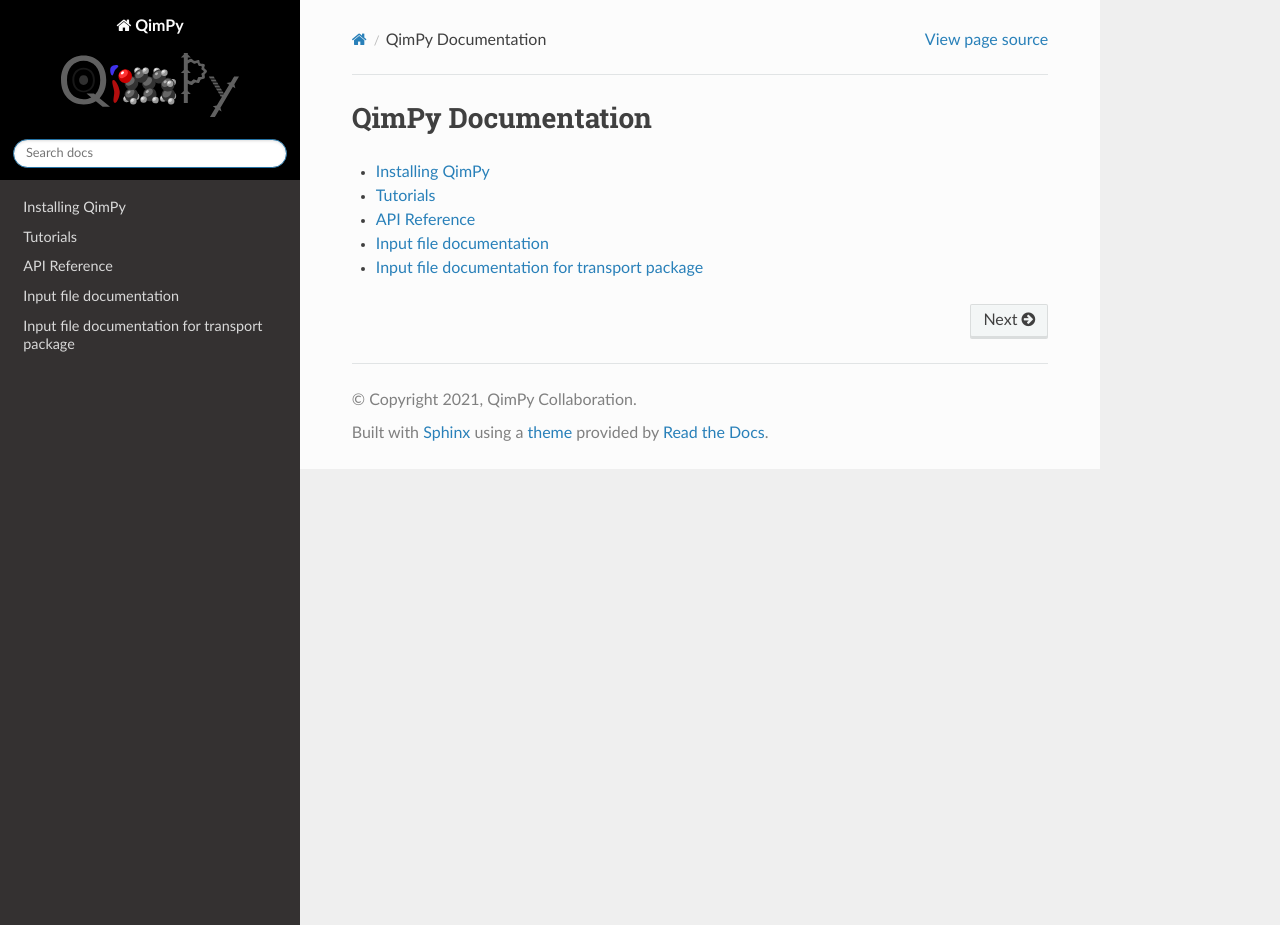
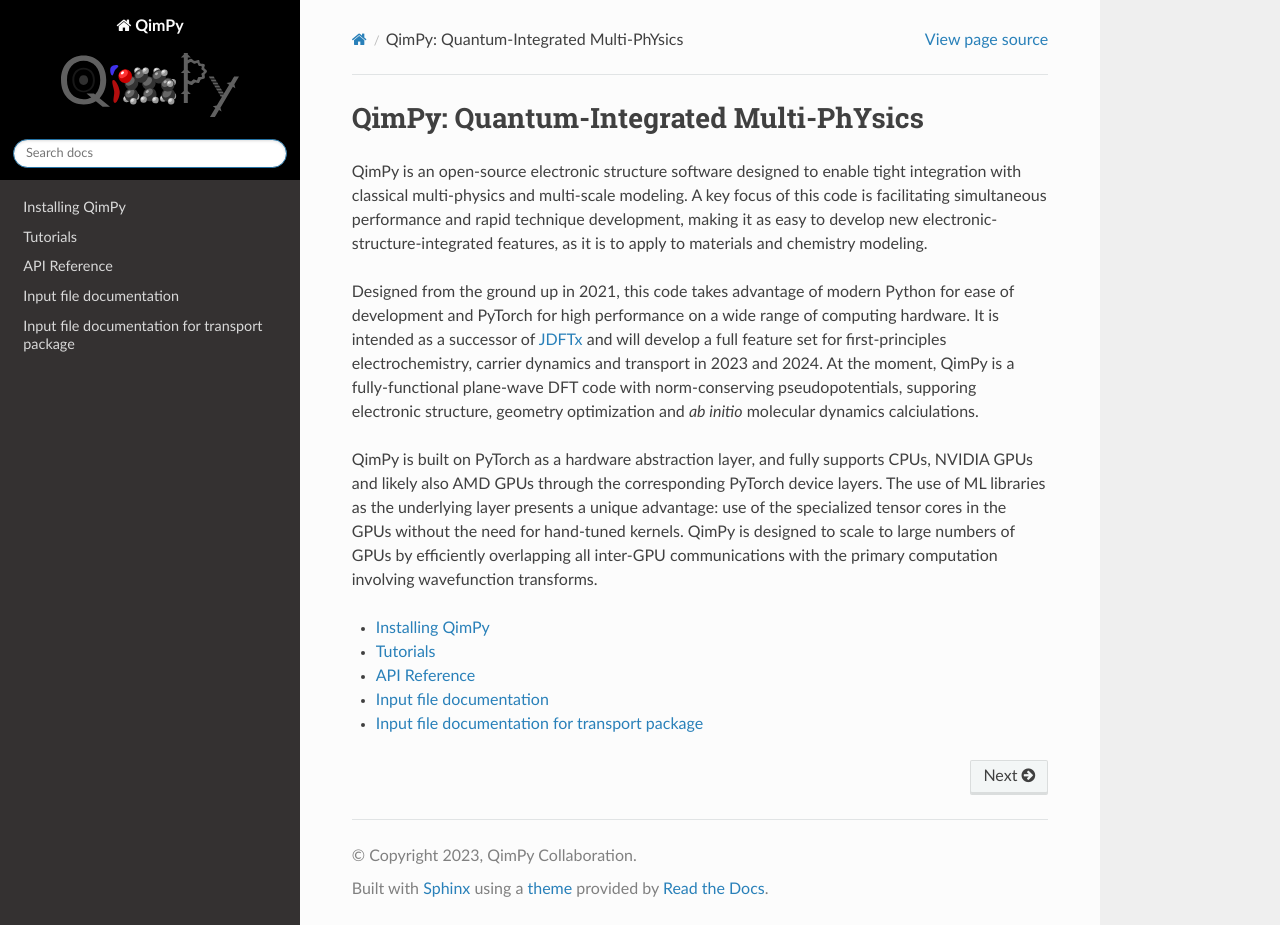
Before and after one commit to shankar1729/qimpy, a Sphinx documentation site: the page built from docs/source/index.rst, in a window 1280 px wide and 925 px high. Built offline with Sphinx 7.4.7 and the Read the Docs theme 2.0.0, drawn with Linux system fonts in a browser that asks for light colours.

Commit message:
Added front page content

```diff
--- a/docs/source/conf.py
+++ b/docs/source/conf.py
@@ -20,7 +20,7 @@
 # -- Project information -----------------------------------------------------
 
 project = "QimPy"
-copyright = "2021, QimPy Collaboration"
+copyright = "2023, QimPy Collaboration"
 author = "QimPy Collaboration"
 
 
--- a/docs/source/index.rst
+++ b/docs/source/index.rst
@@ -1,5 +1,26 @@
-QimPy Documentation
-===================
+QimPy: Quantum-Integrated Multi-PhYsics
+=======================================
+
+QimPy is an open-source electronic structure software designed to enable
+tight integration with classical multi-physics and multi-scale modeling.
+A key focus of this code is facilitating simultaneous performance and rapid technique development,
+making it as easy to develop new electronic-structure-integrated features,
+as it is to apply to materials and chemistry modeling.
+
+Designed from the ground up in 2021, this code takes advantage of modern Python
+for ease of development and PyTorch for high performance on a wide range of computing hardware.
+It is intended as a successor of `JDFTx <https://jdftx.org>`_ and will develop a full feature set
+for first-principles electrochemistry, carrier dynamics and transport in 2023 and 2024.
+At the moment, QimPy is a fully-functional plane-wave DFT code with norm-conserving pseudopotentials,
+supporing electronic structure, geometry optimization and *ab initio* molecular dynamics calciulations.
+
+QimPy is built on PyTorch as a hardware abstraction layer, and fully supports CPUs,
+NVIDIA GPUs and likely also AMD GPUs through the corresponding PyTorch device layers.
+The use of ML libraries as the underlying layer presents a unique advantage:
+use of the specialized tensor cores in the GPUs without the need for hand-tuned kernels.
+QimPy is designed to scale to large numbers of GPUs  by efficiently overlapping
+all inter-GPU communications with the primary computation involving wavefunction transforms.
+
 
 .. toctree::
     :maxdepth: 1
```
